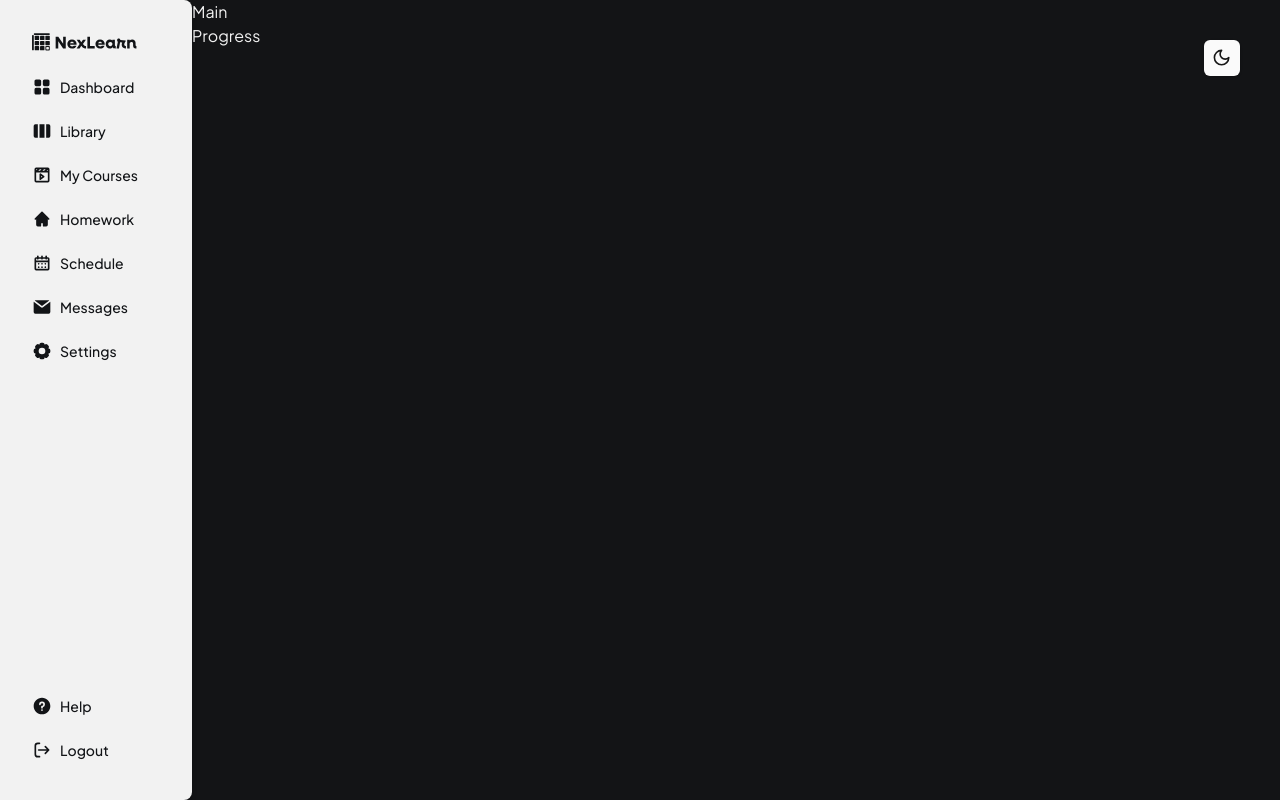
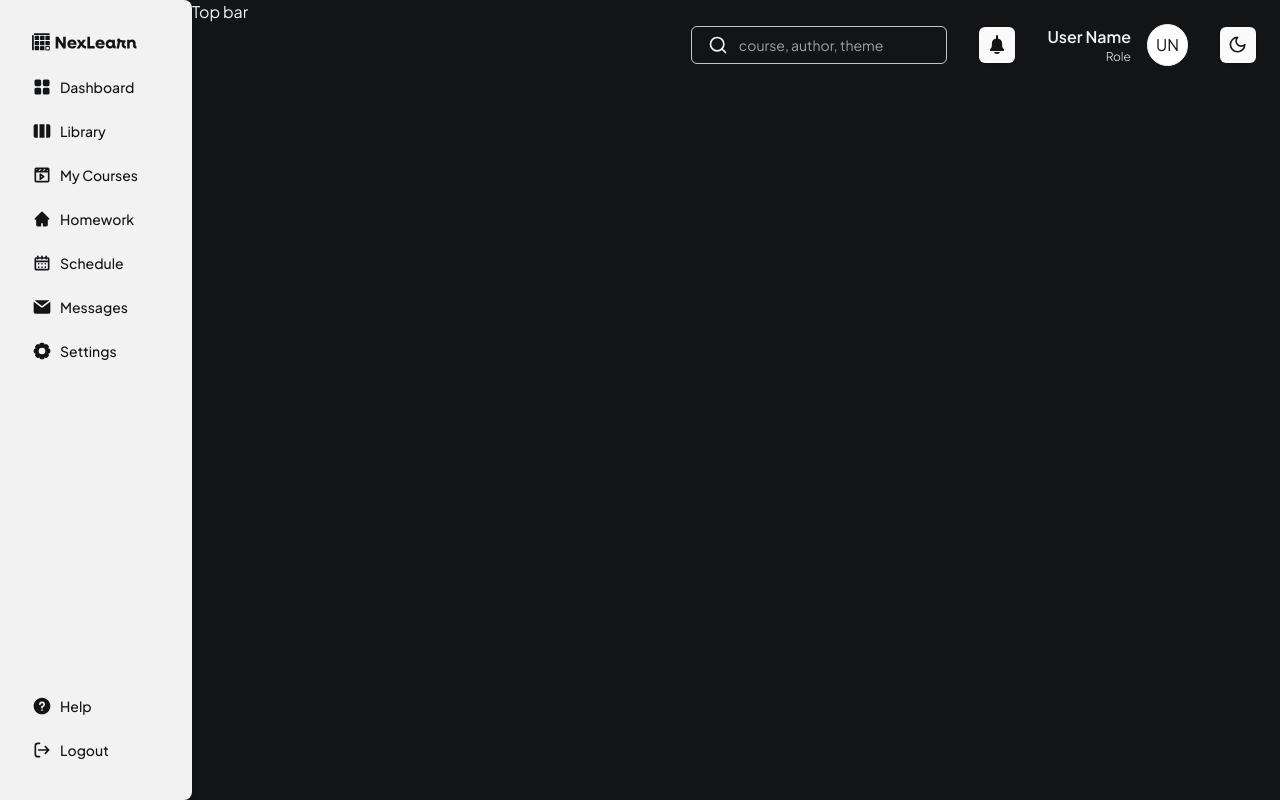
Before and after one commit to ayu-sharma/nexLearn-capstone_project, a Next.js app: page /home in a window 1280 px wide. Built offline with nearby package versions, Linux system fonts and the light colour scheme; sample sign-in values are in the browser's storage.

Commit message:
top bar design

```diff
--- a/app/home/page.tsx
+++ b/app/home/page.tsx
@@ -4,6 +4,10 @@ import React, { useEffect } from 'react'
 import { useRouter } from 'next/navigation';
 import Sidebar from '@/components/Sidebar';
 import { ModeToggle } from '@/components/ModeToggle';
+import Searchbar from '@/components/Searchbar';
+import { Button } from '@/components/ui/button';
+import { Bell, BellIcon } from 'lucide-react';
+import Username from '@/components/Username';
 
 const HomePage = () => {
 
@@ -27,17 +31,21 @@ const HomePage = () => {
 
   return (
     <div className='relative h-screen w-screen flex'>
-      <div className='absolute top-10 right-10'>
-        <ModeToggle />
+      <div className='absolute top-6 right-6'>
+        <div className='flex justify-evenly gap-x-8 items-center'>
+          <Searchbar />
+          <Button size={'icon'}>
+            <svg className="w-6 h-6 text-[#F2F2F2] dark:text-[#121417]" aria-hidden="true" xmlns="http://www.w3.org/2000/svg" width="24" height="24" fill="currentColor" viewBox="0 0 24 24">
+              <path d="M17.133 12.632v-1.8a5.406 5.406 0 0 0-4.154-5.262.955.955 0 0 0 .021-.106V3.1a1 1 0 0 0-2 0v2.364a.955.955 0 0 0 .021.106 5.406 5.406 0 0 0-4.154 5.262v1.8C6.867 15.018 5 15.614 5 16.807 5 17.4 5 18 5.538 18h12.924C19 18 19 17.4 19 16.807c0-1.193-1.867-1.789-1.867-4.175ZM8.823 19a3.453 3.453 0 0 0 6.354 0H8.823Z"/>
+            </svg>
+          </Button>
+          <Username />
+          <ModeToggle />
+        </div>
       </div>
       <Sidebar />
       <div>
-        <div>
-          Main
-        </div>
-        <div>
-          Progress
-        </div>
+        Top bar
       </div>
     </div>
   )
--- /dev/null
+++ b/components/Searchbar.tsx
@@ -0,0 +1,13 @@
+import React from 'react'
+import { Search } from 'lucide-react'
+
+const Searchbar = () => {
+  return (
+    <div className='flex items-center w-[256px] px-4 py-2 bg-transparent border border-[#121417] dark:border-[#F2F2F2]/80 rounded-md text-sm'>
+        <Search className='w-5 h-5 mr-2'/>
+        <input type='text' className='bg-transparent focus:outline-none' placeholder=' course, author, theme'/>
+    </div>
+  )
+}
+
+export default Searchbar
--- /dev/null
+++ b/components/Username.tsx
@@ -0,0 +1,17 @@
+import React from 'react'
+
+const Username = () => {
+  return (
+    <div className='flex items-center gap-x-4 cursor-pointer'>
+        <div className='text-end'>
+            <h1 className='font-semibold'>User Name</h1>
+            <p className='text-xs font-light'>Role</p>
+        </div>
+        <div className='bg-white rounded-full p-2 text-[#121417] border border-[#121417] dark:border-[#F2F2F2]'>
+            UN
+        </div>
+    </div>
+  )
+}
+
+export default Username
```
